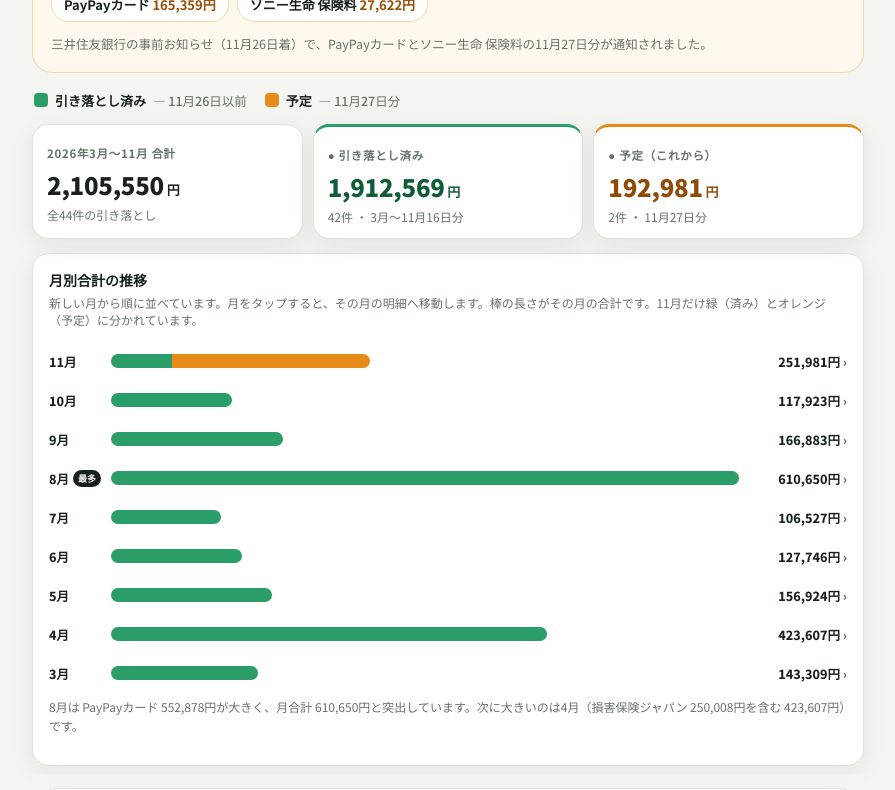
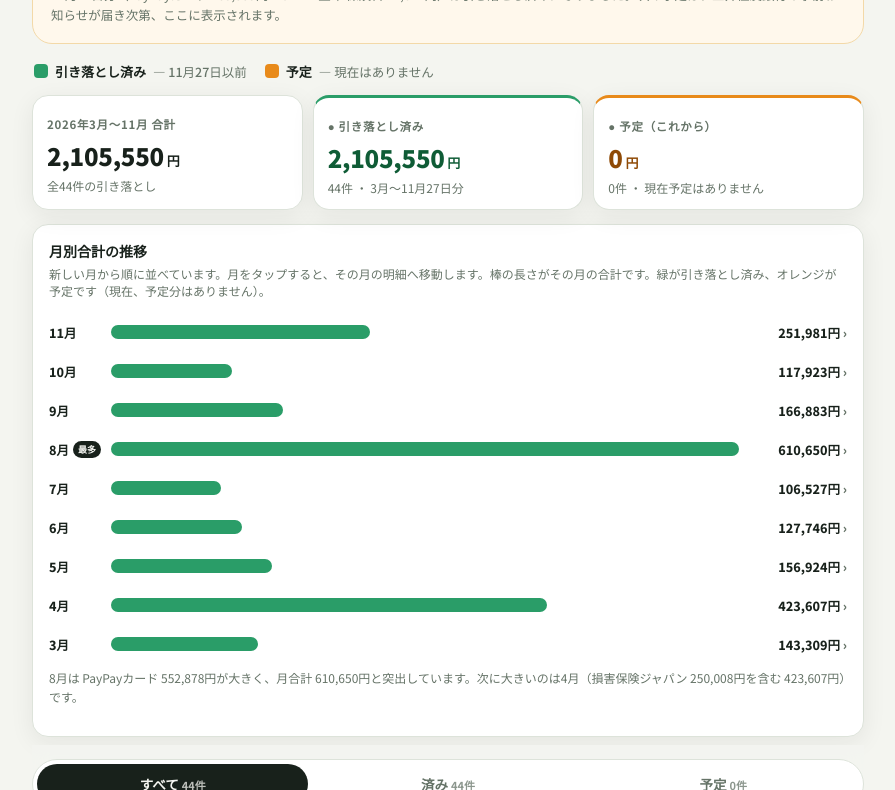
Before and after one commit to albernistreet333/debit-summary, a plain HTML site: page index.html in a window 1280 px wide. Shown: the part 371-1161 px from the top of the page, without its empty margins (192-1087 px from the left). Drawn offline with Linux system fonts and the light colour scheme.

Commit message:
Publish index.html

```diff
--- a/index.html
+++ b/index.html
@@ -192,27 +192,23 @@ footer p{font-size:11.5px;color:var(--muted);line-height:1.8;margin:0}
       <p>請求月ベースで、毎月何にいくら支出したかをまとめました。<br>引き落とし済みと、これからの予定を色で分けています。</p>
       <button class="refresh-btn" type="button" id="refresh-btn">↻ 更新</button>
     </div>
-    <div class="badge-date">基準日 <span>2026年</span>11月26日<span>時点</span></div>
+    <div class="badge-date">基準日 <span>2026年</span>11月27日<span>時点</span></div>
   </header>
 
   <!-- Next debit -->
   <section class="hero" aria-label="次の引き落とし予定">
     <div class="hero-label"><span class="dot-live"></span> 次の引き落とし予定</div>
     <div class="hero-main">
-      <div class="hero-date">11月27日 <small>（金）</small></div>
-      <div class="hero-amount">192,981<small> 円</small></div>
+      <div class="hero-date">未定</div>
+      <div class="hero-amount">—</div>
     </div>
-    <div class="hero-breakdown">
-      <span class="hero-chip">PayPayカード <b>165,359円</b></span>
-      <span class="hero-chip">ソニー生命 保険料 <b>27,622円</b></span>
-    </div>
-    <p class="hero-note">三井住友銀行の事前お知らせ（11月26日着）で、PayPayカードとソニー生命 保険料の11月27日分が通知されました。</p>
+    <p class="hero-note">11月27日分（PayPayカード 165,359円・ソニー生命 保険料 27,622円）は引き落とし済みになりました。次の予定は、三井住友銀行の事前お知らせが届き次第、ここに表示されます。</p>
   </section>
 
   <!-- Legend -->
   <div class="legend" aria-label="凡例">
-    <div class="legend-item"><span class="swatch done"></span>引き落とし済み <span>— 11月26日以前</span></div>
-    <div class="legend-item"><span class="swatch planned"></span>予定 <span>— 11月27日分</span></div>
+    <div class="legend-item"><span class="swatch done"></span>引き落とし済み <span>— 11月27日以前</span></div>
+    <div class="legend-item"><span class="swatch planned"></span>予定 <span>— 現在はありません</span></div>
   </div>
 
   <!-- Summary -->
@@ -224,20 +220,20 @@ footer p{font-size:11.5px;color:var(--muted);line-height:1.8;margin:0}
     </div>
     <div class="card done-card">
       <label>● 引き落とし済み</label>
-      <strong style="color:var(--green-ink)">1,912,569<small> 円</small></strong>
-      <p>42件 ・ 3月〜11月16日分</p>
+      <strong style="color:var(--green-ink)">2,105,550<small> 円</small></strong>
+      <p>44件 ・ 3月〜11月27日分</p>
     </div>
     <div class="card planned-card">
       <label>● 予定（これから）</label>
-      <strong style="color:var(--orange-ink)">192,981<small> 円</small></strong>
-      <p>2件 ・ 11月27日分</p>
+      <strong style="color:var(--orange-ink)">0<small> 円</small></strong>
+      <p>0件 ・ 現在予定はありません</p>
     </div>
   </section>
 
   <!-- Chart -->
   <section class="chart-card" aria-label="月別合計グラフ">
     <h2>月別合計の推移</h2>
-    <p>新しい月から順に並べています。月をタップすると、その月の明細へ移動します。棒の長さがその月の合計です。11月だけ緑（済み）とオレンジ（予定）に分かれています。</p>
+    <p>新しい月から順に並べています。月をタップすると、その月の明細へ移動します。棒の長さがその月の合計です。緑が引き落とし済み、オレンジが予定です（現在、予定分はありません）。</p>
     <div id="chart"></div>
     <p class="chart-note">8月は PayPayカード 552,878円が大きく、月合計 610,650円と突出しています。次に大きいのは4月（損害保険ジャパン 250,008円を含む 423,607円）です。</p>
   </section>
@@ -246,8 +242,8 @@ footer p{font-size:11.5px;color:var(--muted);line-height:1.8;margin:0}
   <div class="controls">
     <div class="seg" role="group" aria-label="表示フィルター">
       <button type="button" data-filter="all" aria-pressed="true">すべて <span class="cnt">44件</span></button>
-      <button type="button" data-filter="done" aria-pressed="false">済み <span class="cnt">42件</span></button>
-      <button type="button" data-filter="planned" aria-pressed="false">予定 <span class="cnt">2件</span></button>
+      <button type="button" data-filter="done" aria-pressed="false">済み <span class="cnt">44件</span></button>
+      <button type="button" data-filter="planned" aria-pressed="false">予定 <span class="cnt">0件</span></button>
     </div>
     <div class="controls-row">
       <p id="filter-note">すべての月を表示しています</p>
@@ -259,7 +255,7 @@ footer p{font-size:11.5px;color:var(--muted);line-height:1.8;margin:0}
 
   <section class="note-box">
     <h3>見方について</h3>
-    <p>各月は請求月ベースでまとめています（PayPayカードは、その月に請求される金額です）。「引き落とし済み」は、基準日（2026年11月26日）までに引き落とし日を過ぎたものを表示しています。「予定」は、11月27日分（PayPayカードとソニー生命 保険料）です。金額は各お知らせメールの記載どおりです。各月のPayPayカードは「明細を見る」をタップすると利用明細が開きます。</p>
+    <p>各月は請求月ベースでまとめています（PayPayカードは、その月に請求される金額です）。「引き落とし済み」は、基準日（2026年11月27日）までに引き落とし日を過ぎたものを表示しています。現在、「予定」として残っている引き落としはありません。金額は各お知らせメールの記載どおりです。各月のPayPayカードは「明細を見る」をタップすると利用明細が開きます。</p>
   </section>
 
   <footer>
@@ -482,12 +478,12 @@ var DATA = [
       {d:"8月16日", w:"日", name:"ETCカード売上", amt:480}
     ]}
   ]},
-  {m:"2026-11", label:"2026年 11月", total:251981, done:59000, planned:192981, items:[
+  {m:"2026-11", label:"2026年 11月", total:251981, done:251981, planned:0, items:[
     {d:"11月10日", w:"火", name:"三井住友PiTaPa", amt:22360, s:"done"},
     {d:"11月16日", w:"月", name:"水道料", amt:16134, s:"done"},
     {d:"11月16日", w:"月", name:"大阪ガス", amt:20506, s:"done"},
-    {d:"11月27日", w:"金", name:"ソニー生命 保険料", amt:27622, s:"planned", note:"三井住友銀行の事前お知らせ（11月26日着）より"},
-    {d:"11月27日", w:"金", name:"PayPayカード", amt:165359, s:"planned", note:"確定（PayPayカード「11月の請求金額のお知らせ」より）", details:[
+    {d:"11月27日", w:"金", name:"ソニー生命 保険料", amt:27622, s:"done", note:"三井住友銀行の事前お知らせ（11月26日着）より"},
+    {d:"11月27日", w:"金", name:"PayPayカード", amt:165359, s:"done", note:"確定（PayPayカード「11月の請求金額のお知らせ」より）", details:[
       {d:"10月31日", w:"土", name:"富士山GXHD", amt:3300},
       {d:"10月28日", w:"水", name:"GOOGLE GOOGLE ONE", amt:290},
       {d:"10月24日", w:"土", name:"チャージ", amt:20000},
@@ -630,8 +626,8 @@ document.querySelectorAll('[data-filter]').forEach(function(btn){
       if(visible>0 && sec.classList.contains('closed')){ sec.classList.remove('closed'); sec.querySelector('.month-head').setAttribute('aria-expanded','true'); }
     });
     if(f==='all') note.textContent = 'すべての月を表示しています（全44件）';
-    if(f==='done') note.textContent = '引き落とし済みのみ表示しています（42件）';
-    if(f==='planned') note.textContent = '予定のみ表示しています（2件 ・ 11月分）';
+    if(f==='done') note.textContent = '引き落とし済みのみ表示しています（44件）';
+    if(f==='planned') note.textContent = '予定のみ表示しています（0件 ・ 現在予定はありません）';
     updateToggleLabel();
   });
 });
```
